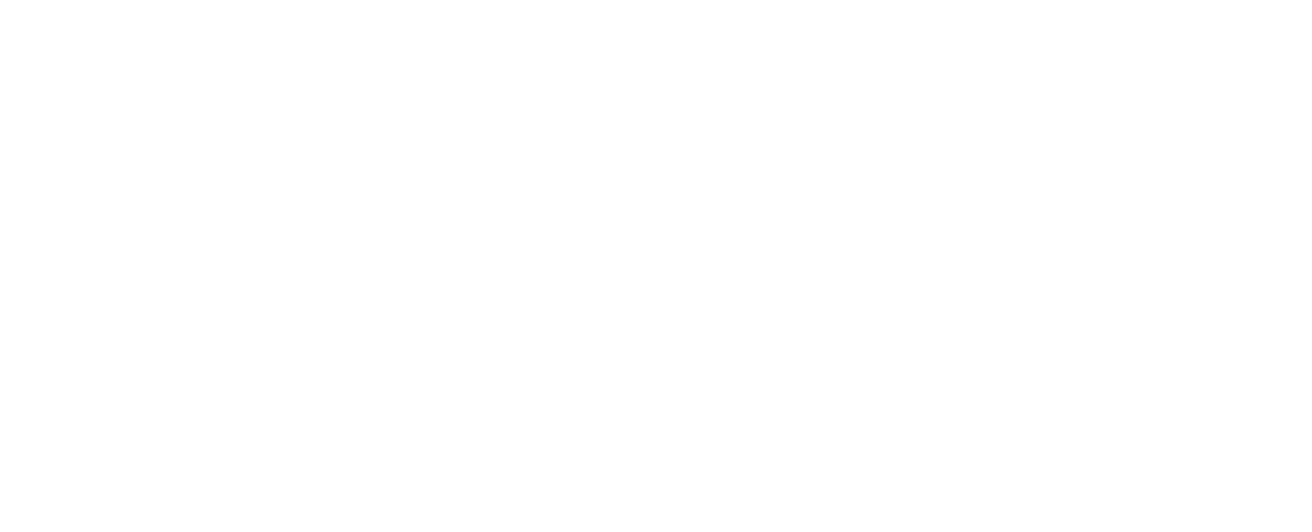
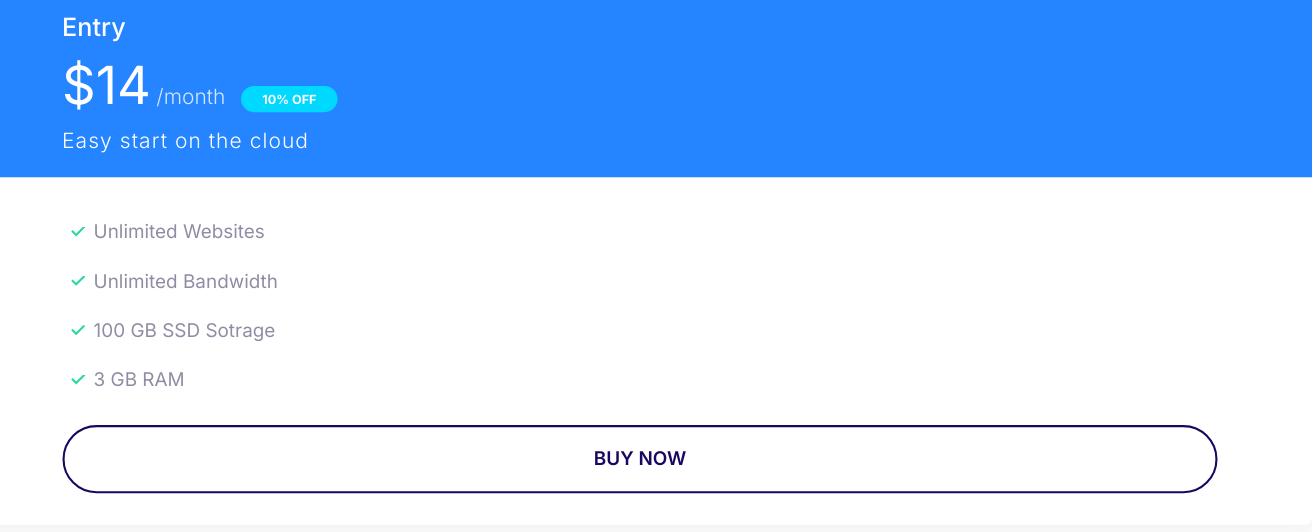
Before and after one commit to DanielGebre1/Daniel, a plain HTML site: page index.html in a window 1280 px wide. Shown: the whole page, 1312 px wide, since content can reach past the window. Drawn offline with Linux system fonts and the light colour scheme.

Commit message:
building card component

```diff
--- a/css/styles.css
+++ b/css/styles.css
@@ -261,3 +261,89 @@ a{
         font-size:1.5rem;
     }
  }
+
+ /* Cards */
+
+.card {
+    border-radius: 7px;
+    box-shadow: 0 0 20px 10px #f3f3f3;
+    overflow: hidden;
+  }
+
+  .card__header, .card__body {
+    padding: 2rem 7%;
+  }
+
+  .card--primary .card__header {
+    background: var(--color-primary);
+    color: #fff;
+  }
+
+  .card--secondary .card__header {
+    background: var(--color-secondary);
+    color: #fff;
+  }
+
+  .card--primary .badge--primary {
+    background: #126de4;
+  }
+
+  .card--secondary .badge--secondary {
+    background: #02cdf1;
+  }
+
+  /* Plans */
+
+.plan {
+    transition: transform 0.2s ease-out;
+  }
+
+  .plan__name {
+    color: #fff;
+    margin: 0;
+    font-weight: 500;
+    font-size: 2.4rem;
+  }
+
+  .plan__price {
+    font-size: 5rem;
+  }
+
+  .plan__billing-cycle {
+    font-size: 2rem;
+    font-weight: 300;
+    opacity: 0.8;
+    margin-right: 1rem;
+  }
+
+  .plan__description {
+    font-size: 2rem;
+    font-weight: 300;
+    letter-spacing: 1px;
+    display: block;
+  }
+
+  .plan .list__item {
+    margin-bottom: 2rem;
+  }
+
+  .plan--popular .card__header {
+    position: relative;
+  }
+
+  .plan--popular .card__header::before {
+    content: url(../images/popular.svg);
+    width: 40px;
+    display: inline-block;
+    position: absolute;
+    top: -6px;
+    right: 5%;
+  }
+
+  .plan:hover {
+    transform: scale(1.05);
+  }
+
+  .plan--popular:hover {
+    transform: scale(1.15);
+  }
--- a/index.html
+++ b/index.html
@@ -13,5 +13,26 @@
       rel="stylesheet"
     />
   </head>
-  <body></body>
+  <body>
+    <div class="plan">
+      <div class="card card--primary">
+        <header class="card__header">
+          <h3 class="plan__name">Entry</h3>
+          <span class="plan__price">$14</span>
+          <span class="plan__billing-cycle">/month</span>
+          <span class="badge badge--secondary badge--small">10% OFF</span>
+          <span class="plan__description">Easy start on the cloud</span>
+        </header>
+        <div class="card__body">
+          <ul class="list list--tick">
+            <li class="list__item">Unlimited Websites</li>
+            <li class="list__item">Unlimited Bandwidth</li>
+            <li class="list__item">100 GB SSD Sotrage</li>
+            <li class="list__item">3 GB RAM</li>
+          </ul>
+          <button class="btn btn--outline btn--block">Buy Now</button>
+        </div>
+      </div>
+    </div>
+  </body>
 </html>
```
Also changed, not shown: components/card.html (added, +18 -0 lines).
